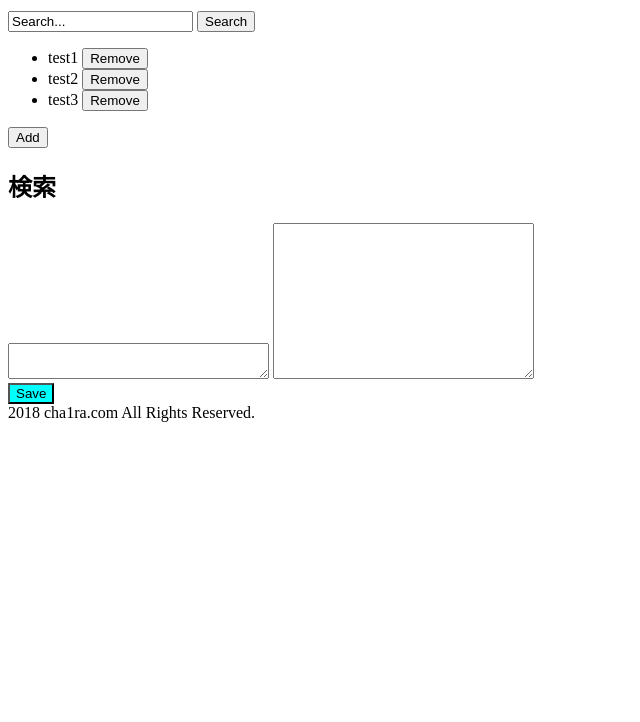
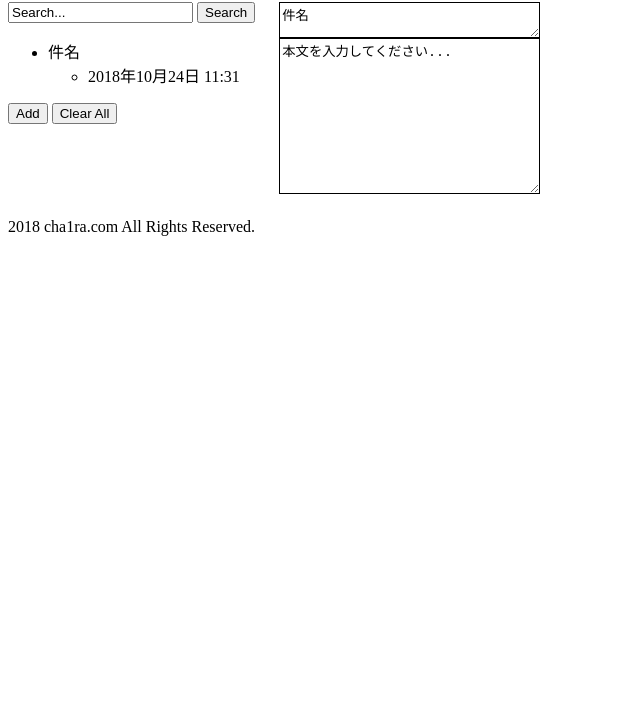
Before and after one commit to cha1ra/localstorageHomework, a plain HTML site: page index.html in a window 1280 px wide. Shown: the part 78-800 px from the top of the page, without its empty margins (0-640 px from the left). Drawn offline with Linux system fonts and the light colour scheme.

Commit message:
メモ帳の追加・削除が可能になった

```diff
--- a/css/style.scss
+++ b/css/style.scss
@@ -1,11 +1,28 @@
 @charset 'utf-8';
 
-// main{
-//     display: flex;
-//     justify-content: flex-start;
+#content{
+    display:flex;
+    justify-content: flex-start;
+}
 
-// }
+main{
+    margin-left: 24px;
+}
+
+#memo-card{
+    display: flex;
+    flex-direction: column;
+    justify-content: flex-start;
+}
 
 #save{
     background-color: aqua;
 }
+
+textarea{
+    border: solid 1px black;
+}
+
+footer{
+    margin-top: 24px;
+}
--- a/index.html
+++ b/index.html
@@ -5,35 +5,31 @@
     <meta name="viewport" content="width=device-width, initial-scale=1.0">
     <meta http-equiv="X-UA-Compatible" content="ie=edge">
     <link rel="stylesheet" href="./css/style.css">
-    <title>Document</title>
+    <title>TempNote</title>
 </head>
 <body>
     <header>
-        <h1>ぺぺぺぺペッペぺえええ</h1>
+        <h1>TempNote</h1>
     </header>
+    <div id="content">
         <nav>
             <form action="">
                 <input type="text" name="search" id="" value="Search...">
                 <input type="submit" value="Search">
             </form>
-        <ul id="memo-list">
-            <li>test1 <button>Remove</button></li>
-            <li>test2 <button>Remove</button></li>
-            <li>test3 <button>Remove</button></li>
-        </ul>
-        <button>Add</button>
+            <div id="memo-list"></div>
+            <button id="add">Add</button>
+            <button id="clear-all">Clear All</button>
         </nav>
         <main>
             <div id="search">
-            <h2>検索</h2>
             </div>
             <div id="memo-card">
-            <textarea class="title" cols="30" rows="2"></textarea>
-            <textarea class="content" cols="30" rows="10"></textarea>
+                <textarea id="title" cols="30" rows="2"></textarea>
+                <textarea id="note" cols="30" rows="10"></textarea>
             </div>
-        <button id="save">Save</button>
         </main>
-
+    </div>
     <footer>
         2018 cha1ra.com All Rights Reserved.
     </footer>
--- a/js/script.js
+++ b/js/script.js
@@ -1,24 +1,17 @@
 /*------------------
 全体のロジック
 ------------------*/
-const len = localStorage.length;
+var len = localStorage.length;
+var memoCard = {};
+var latestIdNumber;
+var currentIdNumber = 1;
 
 $(function(){
-    initialSettings();
-    loadMemoData();
-
-
-
-    let datalist = {
-        data1: ["test", "test"],
-        data2: ["hoge2"]
-    };
-    console.log(datalist);
-    console.log(datalist.data1);
-
-    // let memoCard = ["test","test"]
-    // JSON.stringify(messages);
-
+    if(len==0) createMemoData(1);
+    getCurrentID();
+    memoCard = getMemoData(1);
+    setMemoData();
+    setMenuBar();
 });
 
 
@@ -35,59 +28,128 @@ $doc.on('keydown', function(e){
 /*------------------
 メモ帳の関数
 ------------------*/
+function getCurrentID(){
+    if(len == 0){
+        latestIdNumber = 1;
+    }else{
+        latestIdNumber = convertKeyToId(localStorage.key(len-1));
+    }
+    console.log("latestIdNumber:" + latestIdNumber);
+}
 
-function initialSettings(){
-    if(len == 0){
-        logTitle("You use this app for the first time.");
-        localStorage.setItem("m1","");
-    }
+function createMemoData(id){
+    id = convertIdToKey(id);
+    let initData = JSON.stringify({date: getDate() ,title:"件名",note:"本文を入力してください..."});
+    localStorage.setItem(id,initData);
+}
+
+function getMemoData(id){
+    id = convertIdToKey(id);
+    return JSON.parse(localStorage.getItem(id));
+}
+
+function setMemoData(){
+    $("#title").val(memoCard.title);
+    $("#note").val(memoCard.note);
+}
+
+function reloadMemoData(id){
+    memoCard = getMemoData(id);
+    id = convertIdToKey(id);
+    $("#title").val(memoCard.title);
+    $("#note").val(memoCard.note);
 }
 
 
+//メモ帳の追加
+$("#add").on("click",function(){
+    latestIdNumber++;
+    createMemoData(latestIdNumber);
+    setMenuBar();
+    console.log("Add memo card. Latest ID Number is " + latestIdNumber);
+})
+
+function saveMemoData(){
+    let $change = $(this).attr("id");
+    memoCard[$change] = $(this).val();
+    localStorage.setItem(convertIdToKey(currentIdNumber), JSON.stringify(memoCard));
+    setMenuBar();
+}
 
 // 入力の度にローカルストレージに格納
-$('#memo-card > textarea').on("input", updateMemoData);
+$('#memo-card > textarea').on("input", saveMemoData);
 
 
-
-
-function loadMemoData(){
-    logTitle("Get Memo data");
-    console.log(`There are ${len} Memos.\nStart Loading...`);
-    for(let i=1; i<=len; i++){
-        const v = localStorage.getItem("memo"+i);
-        $("#memo"+i).val(v);
+/*------------------
+メニューバー
+------------------*/
+function setMenuBar(){
+    len = localStorage.length;
+    var navContent = "<ul>";
+    for (let i=0; i<len; i++){
+        let key = localStorage.key(i);
+        navContent += `<li id="${key}">${getMemoData(key).title}
+            <ul><li>${getStringDate(getMemoData(key).date)}</li></ul>
+            </li>`;
     }
-    console.log('Finish importing Memo data.')
+    navContent += "</ul>";
+    $("#memo-list").html(navContent);
 }
 
-function updateMemoData(){
-    let $card = $(this).attr("class");
+//メニュー遷移
+$(document).on("click", "#memo-list > ul > li", function () {
+    key = $(this).attr("id");
+    reloadMemoData(key);
+    console.log("Move to ID:" + $(this).attr("id") + " ...");
+    currentIdNumber = convertKeyToId(key);
+    setMenuBar();
+});
 
-    console.log($card);
-    switch($(this).attr("class")){
-        case "title":
-            break;
-        case "content":
-            break;
-    }
-    localStorage.setItem("m1", $(this).val());
-}
 
 
 /*------------------
 その他細かいやつ
 ------------------*/
-function logTitle(title){
-    console.log("\n------------\n" + title + "\n------------\n");
+
+function convertKeyToId(key){
+    return Number(key.slice(1));
 }
 
+function convertIdToKey(id){
+    if(typeof id !== "string") id = "m" + id;
+    return id;
+}
+
+function getDate(){
+    let d = new Date();
+    return d;
+}
+
+function getStringDate(d){
+    d = new Date(d);
+    return `${d.getFullYear()}年${(d.getMonth()) + 1}月${d.getDate()}日 ${d.getHours()}:${d.getMinutes()}`;
+}
+
+//全削除
+$("#clear-all").on("click",function(){
+    if(confirm('本当に全部削除しますか？')){
+        localStorage.clear();
+        console.log("Clear All of Memo Data...")
+
+        len = 0;
+        createMemoData(1);
+        getCurrentID();
+        memoCard = getMemoData(1);
+        setMemoData();
+        setMenuBar();
+    }else{
+        return false;
+    }
+});
 
 
 /*------------------
-今回追加で学んだこと
-
-
+今回学んだこと
 
 ■IDやClassのワイルドカード指定
 http://tacosvilledge.hatenablog.com/entry/2018/05/10/141542
@@ -95,5 +157,8 @@ http://tacosvilledge.hatenablog.com/entry/2018/05/10/141542
 ■JSON.stringfy
 https://team-lab.github.io/skillup-nodejs/1/6.html
 
+■読み込みごに追加したDOMにajaxを設定
+https://qiita.com/negi/items/6ec0d3cedba499eac81a
+https://qiita.com/horikeso/items/5f6863a49e8348f63c4b
 
 ------------------*/
```
Also changed, not shown: css/style.css, css/style.min.css. Lines whose indentation alone changed are shown as unchanged.
